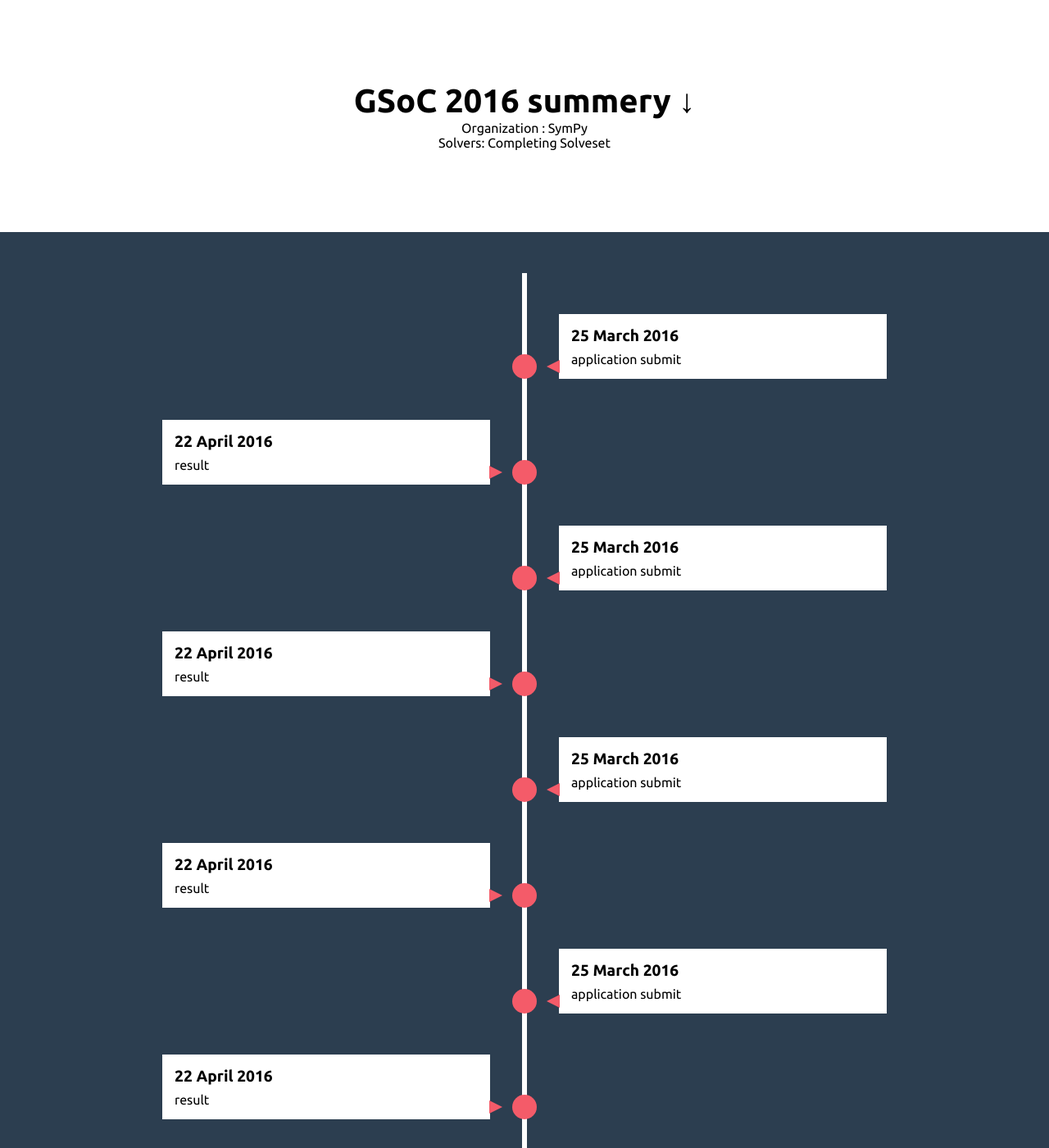
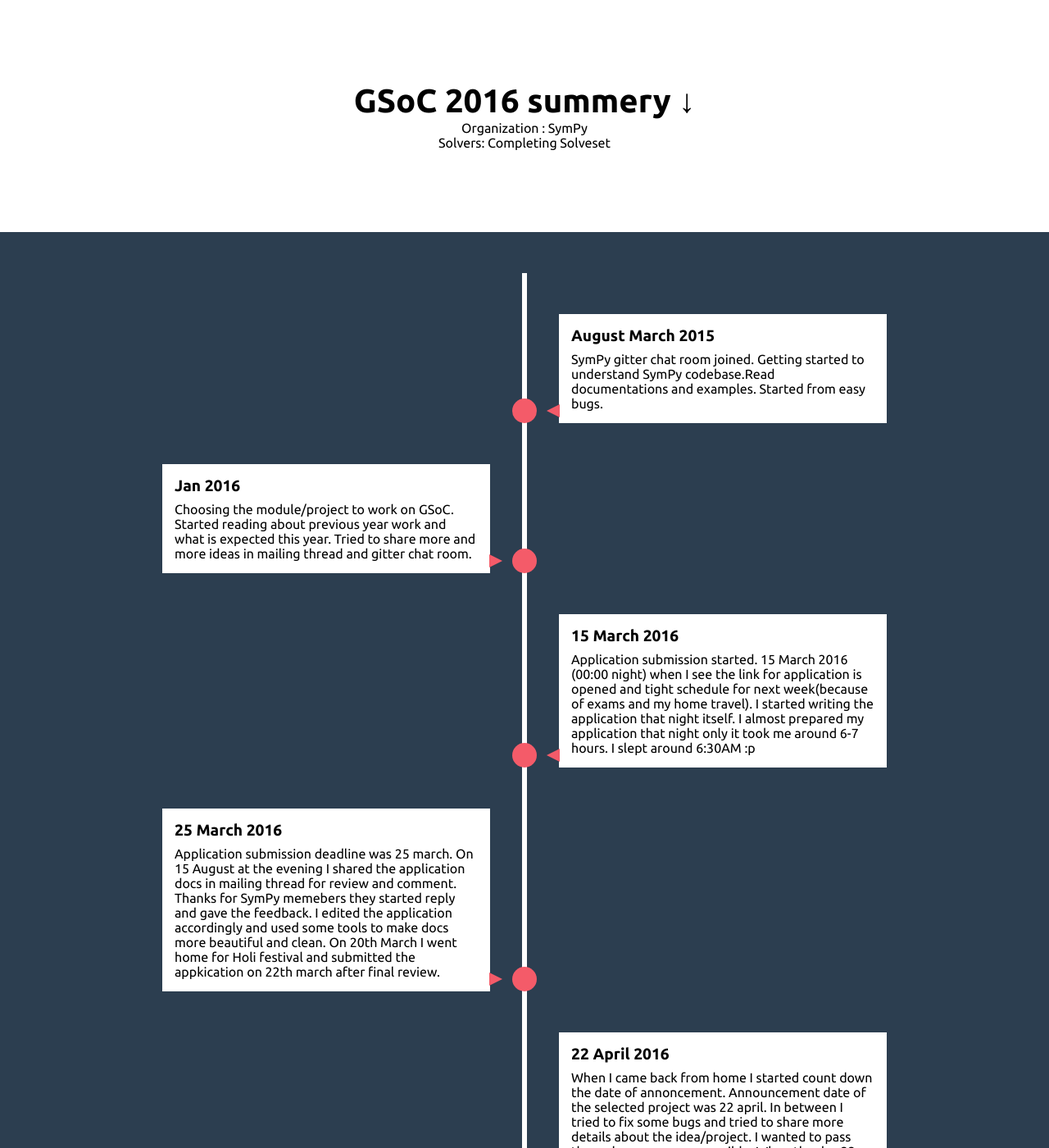
Before and after one commit to Shekharrajak/shekharrajak.github.io, a Jekyll site: the page gsoc16_final.html, which Jekyll copies as it is, in a window 1280 px wide and 1400 px high. Shown: the whole window at 82% size. Built offline with Jekyll 4.4.1, drawn with Linux system fonts in a browser that asks for light colours; nearby versions of some CDN libraries; some of the changed text lies outside the part shown.

Commit message:
timeline summary

```diff
--- a/gsoc16_final.html
+++ b/gsoc16_final.html
@@ -231,51 +231,47 @@
   <ul>
     <li>
       <div>
-        <time>25 March 2016</time> application submit
+        <time>August March 2015</time> SymPy gitter chat room joined.
+         Getting started to understand SymPy codebase.Read documentations and examples.
+         Started from easy bugs.
       </div>
     </li>
     <li>
       <div>
-        <time>22 April 2016 </time> result
+        <time>Jan 2016 </time> Choosing the module/project to work on GSoC. Started reading about previous year work
+        and what is expected this year. Tried to share more and more ideas in mailing thread and gitter chat room.
       </div>
     </li>
 
     <li>
       <div>
-        <time>25 March 2016</time> application submit
-      </div>
-    </li>
-    <li>
-      <div>
-        <time>22 April 2016 </time> result
+        <time>15 March 2016</time> Application submission started. 15 March 2016 (00:00 night) when I see the link for application
+        is opened and tight schedule for next week(because of exams and my home travel). I started writing the application that night itself. I almost prepared my
+        application that night only it took me around 6-7 hours. I slept around 6:30AM :p
       </div>
     </li>
 
     <li>
       <div>
-        <time>25 March 2016</time> application submit
+        <time>25 March 2016</time> Application submission deadline was 25 march. On 15 August at the evening I shared the application docs in mailing thread for
+        review and comment. Thanks for SymPy memebers they started reply and gave the feedback. I edited the application accordingly and
+        used some tools to make docs more beautiful and clean. On 20th March I went home for Holi festival and submitted the appkication on 22th march
+        after final review.
       </div>
     </li>
     <li>
       <div>
-        <time>22 April 2016 </time> result
+        <time>22 April 2016 </time> When I came back from home I started count down the date of annoncement. Announcement date of the
+         selected project was 22 april. In between I tried to fix some bugs and tried to share more details about the idea/project.
+         I wanted to pass these day as soon ass possible. When the day 22 April came after the college I came to room and my heart beats fast.
+         From I wanted to pass the time, chess is the best thing for this. I played chess from the evening to night and late night 12:30AM
+         selected project announced. That time made me so happy, I really saw my name many times in the site and got email from SymPy and GSoC team.
       </div>
     </li>
 
     <li>
       <div>
-        <time>25 March 2016</time> application submit
-      </div>
-    </li>
-    <li>
-      <div>
-        <time>22 April 2016 </time> result
-      </div>
-    </li>
-
-    <li>
-      <div>
-        <time>25 March 2016</time> application submit
+        <time>23 Apr 2016 Community Bonding Period </time>
       </div>
     </li>
     <li>
@@ -337,7 +333,7 @@
 
 </body>
 
-<footer style="left:50%;text-align: center">
+<footer style="left:50%;padding-top:50px;padding-bottom:50px;text-align: center">
   <p ><p>&copy; Copyright, designed and posted by: Shekhar Prasad Rajak (using <a href="http://www.jekyllnow.com/">Jekyll </a>)</p>
   <p>Contact information: <a target="_blank" href="mailto:shekharrajak@live.com">
   shekharrajak@live.com</a>.</p>
```
